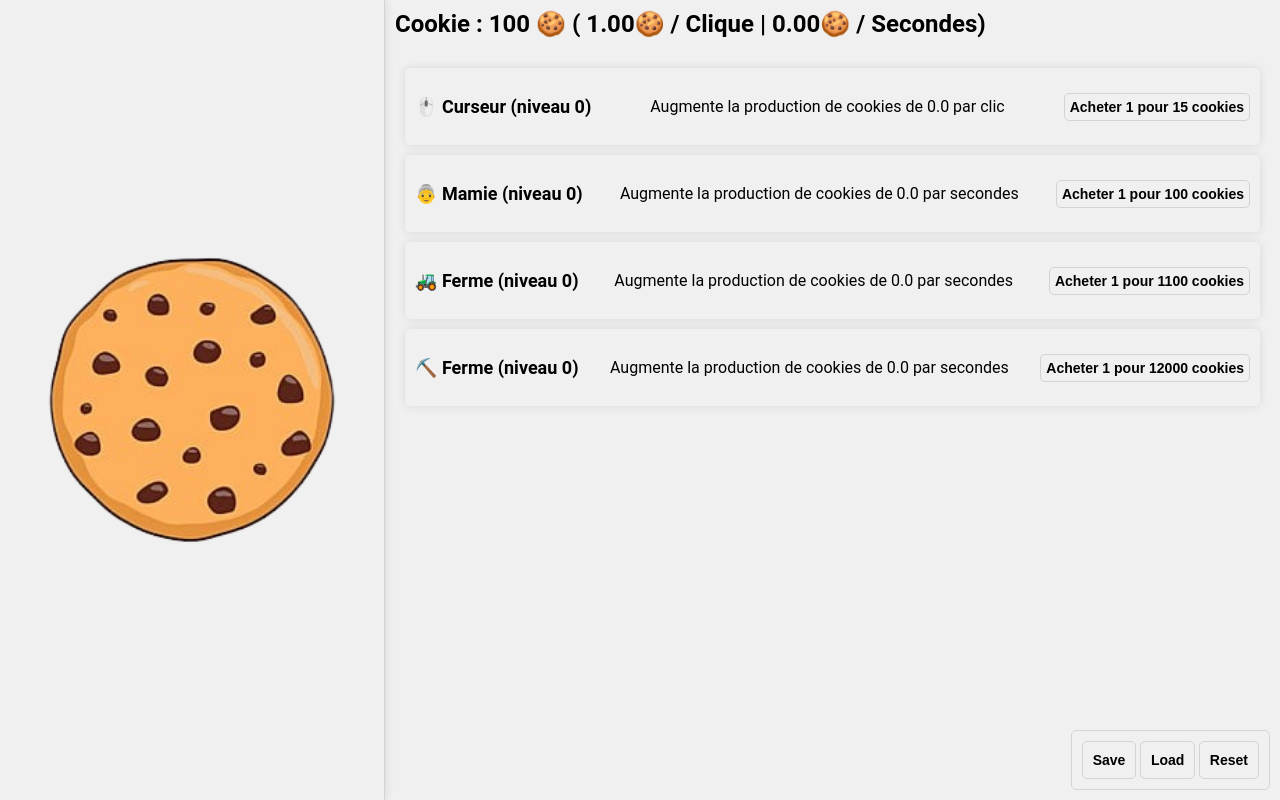
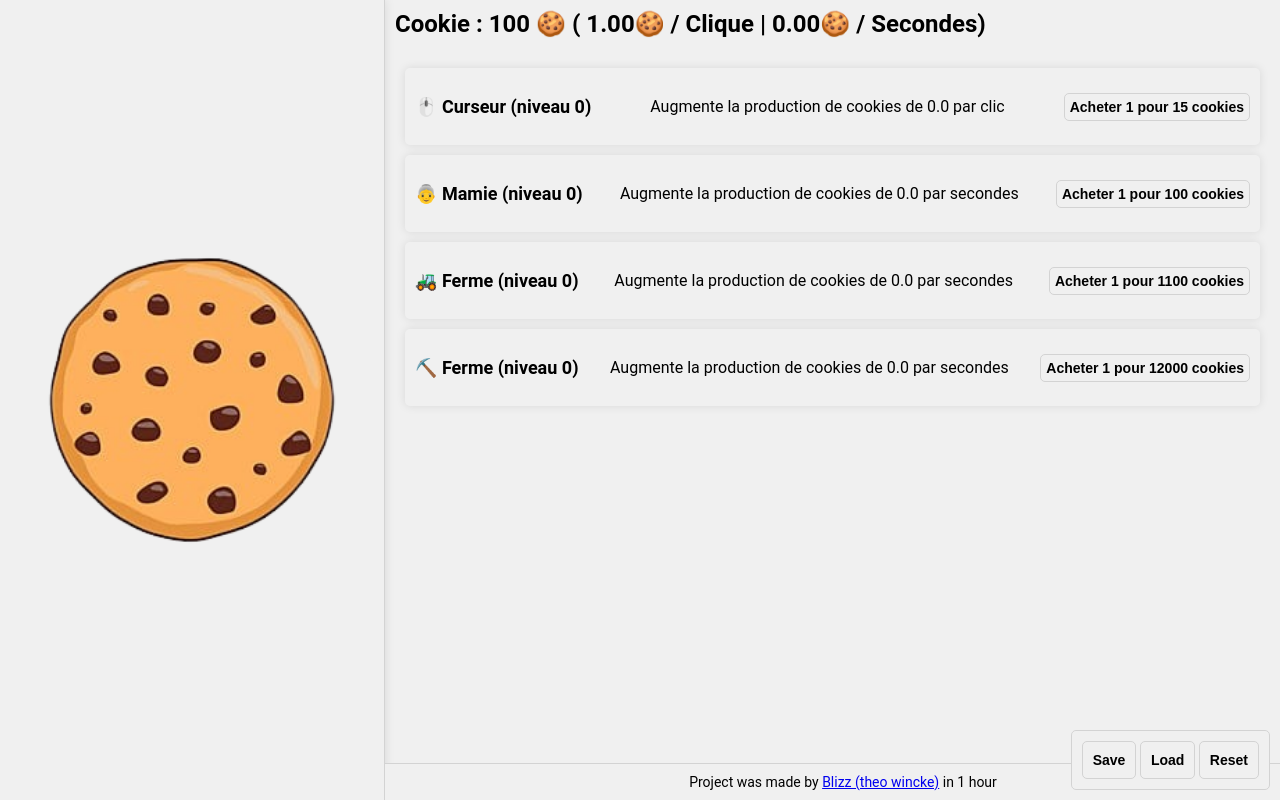
Before and after one commit to sawmodz/cookieClicker, a website built with Vite: page index.html in a window 1280 px wide. Built offline with nearby package versions, Linux system fonts and the light colour scheme.

Commit message:
Add footer

```diff
--- a/index.html
+++ b/index.html
@@ -24,6 +24,15 @@
           <span id="seconds-data">0</span>🍪 / Secondes)
         </div>
         <div class="upgrade-container" id="upgrade-container"></div>
+        <footer>
+          <p>
+            Project was made by
+            <a href="https://github.com/sawmodz/cookieClicker" target="_blank"
+              >Blizz (theo wincke)</a
+            >
+            in 1 hour
+          </p>
+        </footer>
       </div>
     </div>
 
--- a/src/style.css
+++ b/src/style.css
@@ -111,3 +111,20 @@ body {
 .save-button:hover {
   cursor: pointer;
 }
+
+footer {
+  position: fixed;
+  bottom: 0;
+  width: 70%;
+  background-color: #f0f0f0;
+  padding: 10px;
+  border-top: 1px solid #d3d3d3;
+  display: flex;
+  justify-content: center;
+  align-items: center;
+}
+
+footer > p {
+  margin: 0;
+  font-size: 14px;
+}
```
